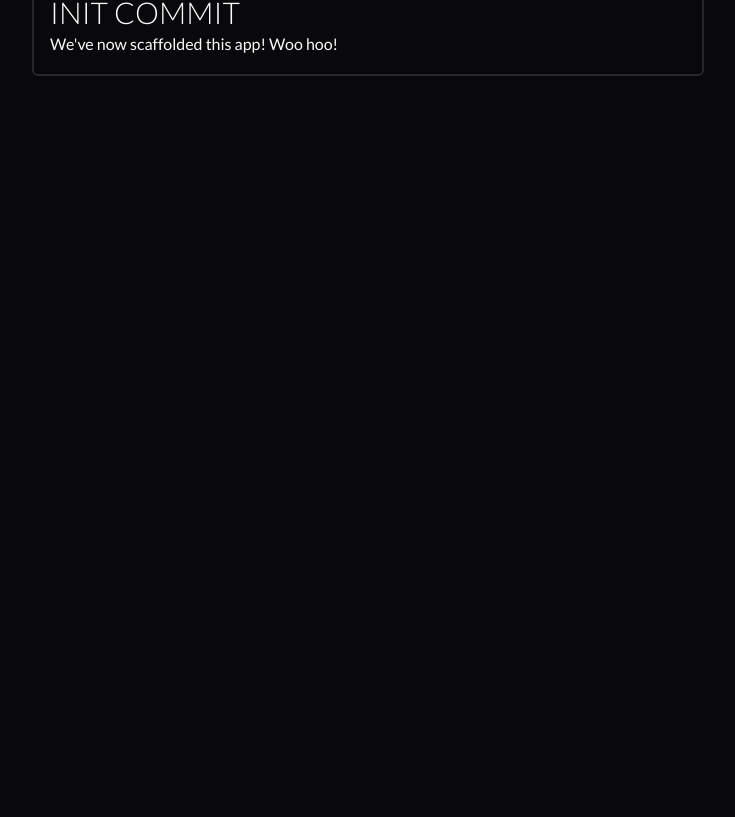
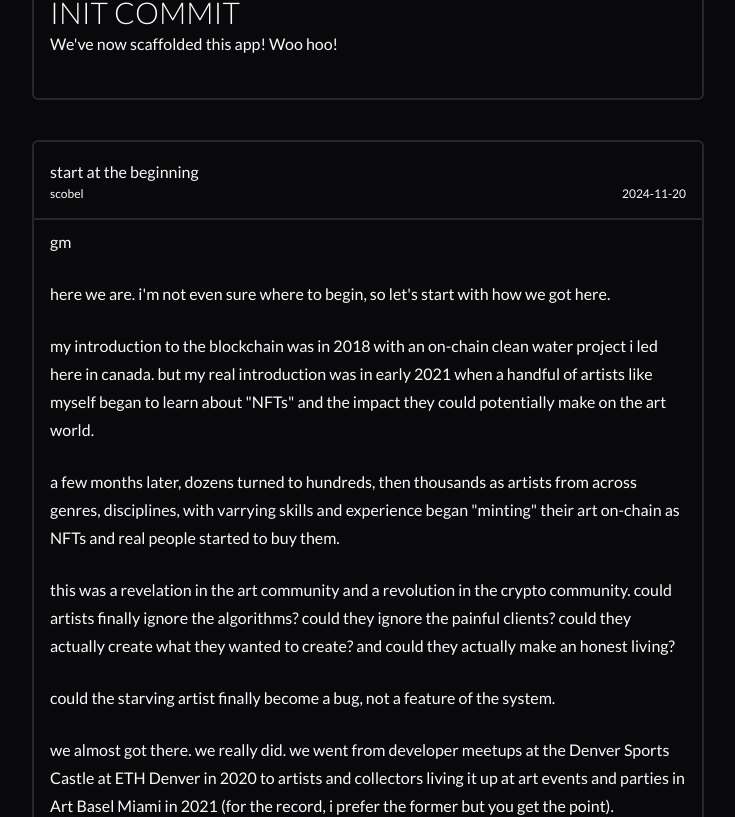
Before and after one commit to 0xartcade/artcade-ui, a Next.js app: page / in a window 1280 px wide. Shown: the part 849-1666 px from the top of the page, without its empty margins (272-1007 px from the left). Before the commit the page ends 965 px from the top, so only its background shows below. Built offline with nearby package versions, Linux system fonts and the light colour scheme.

Commit message:
- added a new log and updated spacing

```diff
--- a/components/dev-logs/dev-logs.tsx
+++ b/components/dev-logs/dev-logs.tsx
@@ -28,7 +28,7 @@ export const DevLogs = () => (
               h1: (props) => <Heading>{props.children}</Heading>,
               h2: (props) => <SubHeading>{props.children}</SubHeading>,
               h3: (props) => <SubHeading2>{props.children}</SubHeading2>,
-              p: (props) => <Paragraph>{props.children}</Paragraph>,
+              p: (props) => <Paragraph className="mb-6">{props.children}</Paragraph>,
             }}
           >
             {content}
--- a/components/dev-logs/logs.ts
+++ b/components/dev-logs/logs.ts
@@ -7,5 +7,29 @@ export const logs = [
 # Init Commit
 
 We've now scaffolded this app! Woo hoo!`
+  },
+  {
+    date: "2024-11-20",
+    title: "start at the beginning",
+    author: "scobel",
+    content: `gm
+
+here we are. i'm not even sure where to begin, so let's start with how we got here.
+
+my introduction to the blockchain was in 2018 with an on-chain clean water project i led here in canada. but my real introduction was in early 2021 when a handful of artists like myself began to learn about "NFTs" and the impact they could potentially make on the art world.
+
+a few months later, dozens turned to hundreds, then thousands as artists from across genres, disciplines, with varrying skills and experience began "minting" their art on-chain as NFTs and real people started to buy them.
+
+this was a revelation in the art community and a revolution in the crypto community. could artists finally ignore the algorithms? could they ignore the painful clients? could they actually create what they wanted to create? and could they actually make an honest living?
+
+could the starving artist finally become a bug, not a feature of the system.
+
+we almost got there. we really did. we went from developer meetups at the Denver Sports Castle at ETH Denver in 2020 to artists and collectors living it up at art events and parties in Art Basel Miami in 2021 (for the record, i prefer the former but you get the point).
+
+but then, as quickly as it happened it crashed. prices dropped, sales ended, and artists returned to their previous life (some of us with tax bills more than we made). what was left was those who either reached exist velocity with their sales, were too stubborn and bullish on the potential to leave, or had nowhere else to go.
+
+this project is about reversing this course. fixing history. getting us back onto the path we were on. a path that focused on art. a path that uplifted artists. a path breathed real color, real life, real vibrance into world changing but ultimately boring technology.
+
+time to get to work.`
   }
 ];
```
